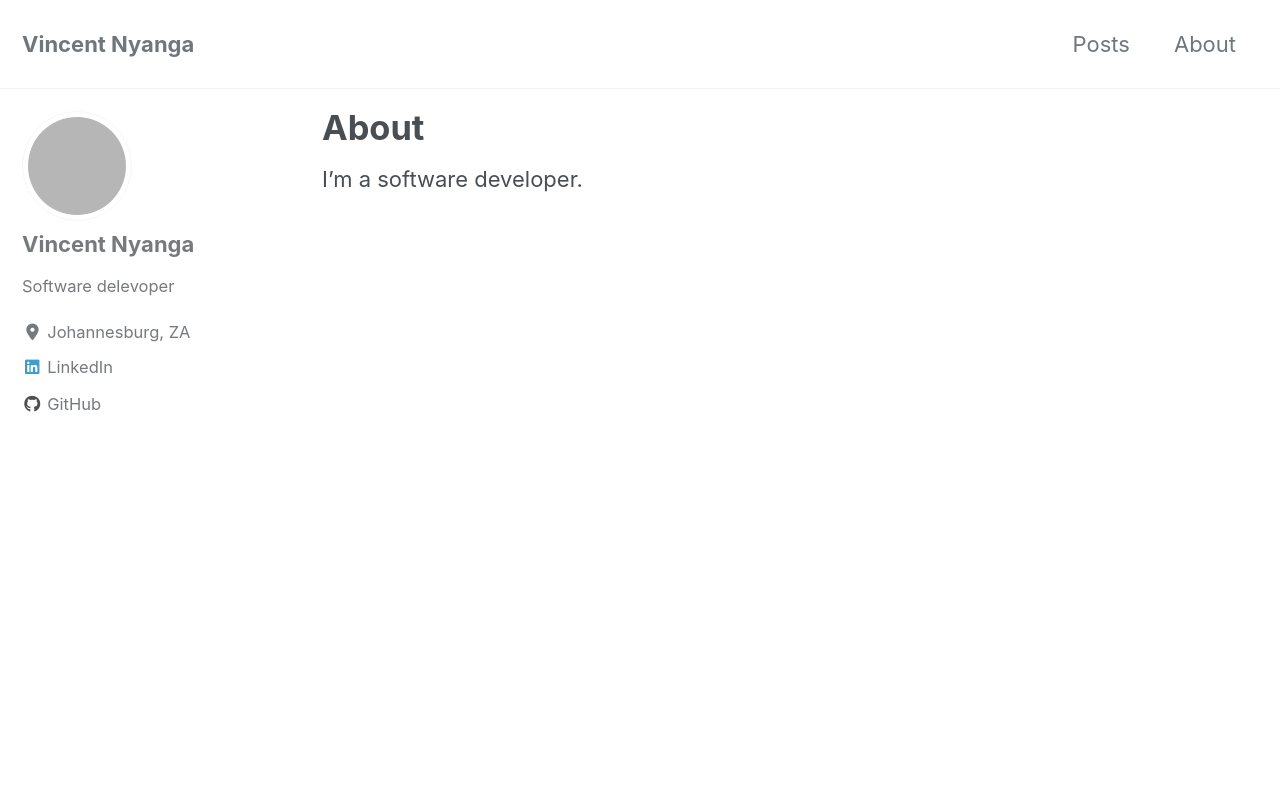
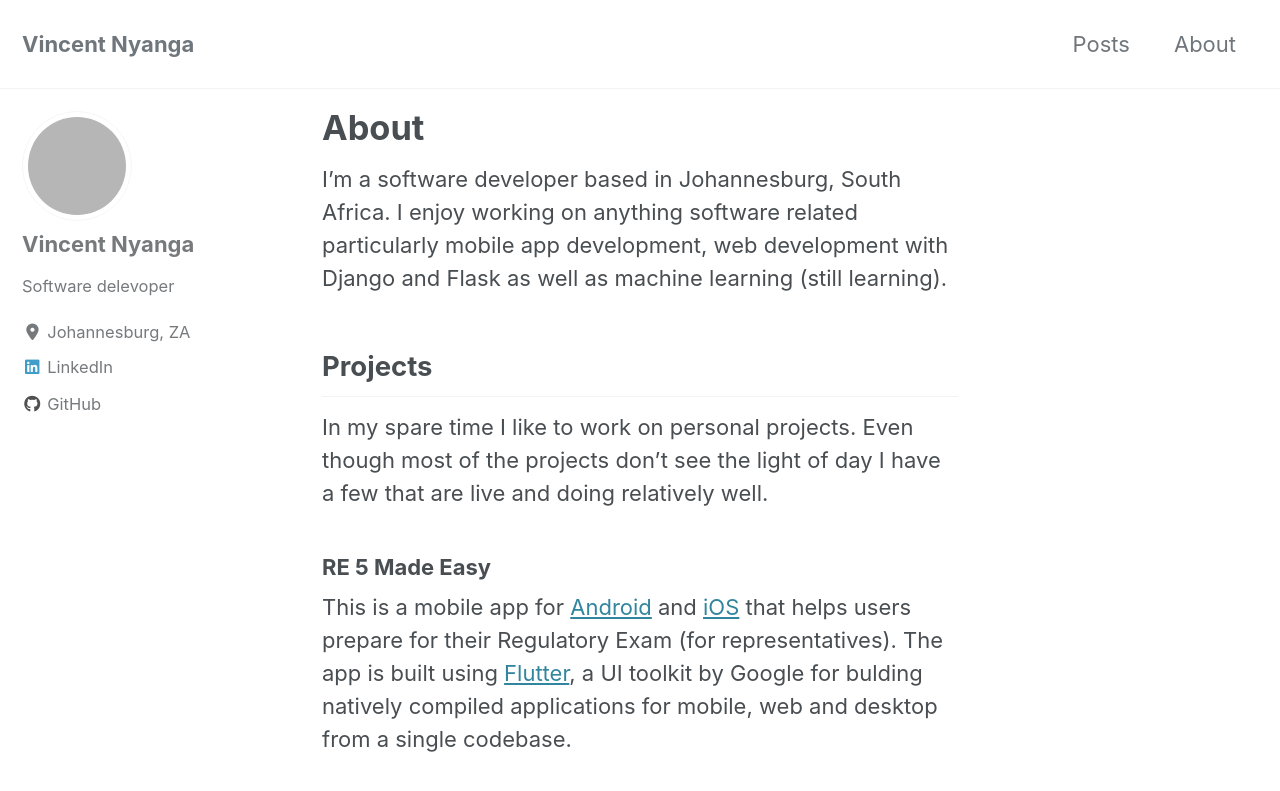
Before and after one commit to vince-nyanga/vince-nyanga.github.io, a Jekyll site: the page built from _pages/about.md, in a window 1280 px wide and 900 px high. Shown: the top 791 px of the window. Built offline with Jekyll 4.4.1, drawn with Linux system fonts in a browser that asks for light colours; cached includes are drawn as plain includes; nearby versions of some CDN libraries; grey boxes are pictures that could not be loaded.

Commit message:
updated about page

```diff
--- a/_pages/about.md
+++ b/_pages/about.md
@@ -3,4 +3,10 @@ title: "About"
 permalink: "/about/"
 ---
 
-I'm a software developer.
+I'm a software developer based in Johannesburg, South Africa. I enjoy working on anything software related particularly mobile app development, web development with Django and Flask as well as machine learning (still learning).
+
+## Projects
+In my spare time I like to work on personal projects. Even though most of the projects don't see the light of day I have a few that are live and doing relatively well.
+
+### RE 5 Made Easy
+This is a mobile app for [Android](https://play.google.com/store/apps/details?id=me.vincenyanga.re5) and [iOS](https://apps.apple.com/us/app/re-5-made-easy/id1483182746) that helps users prepare for their Regulatory Exam (for representatives). The app is built using [Flutter](https://flutter.dev/), a UI toolkit by Google for bulding natively compiled applications for mobile, web and desktop from a single codebase.
```
Also changed, not shown: _posts/device-2016-12-29-120308.png (deleted), _posts/device-2016-12-29-120721.png (deleted).
